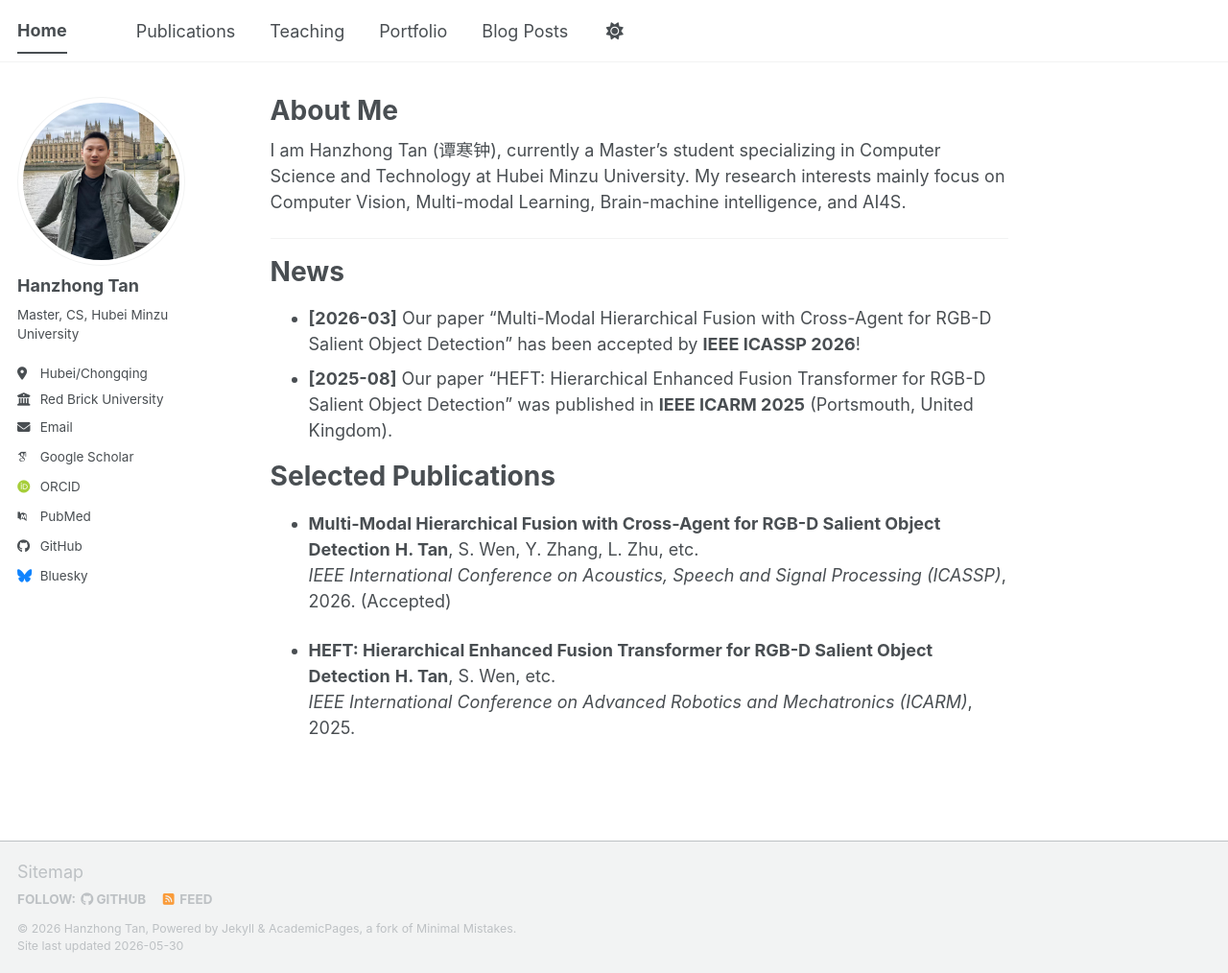
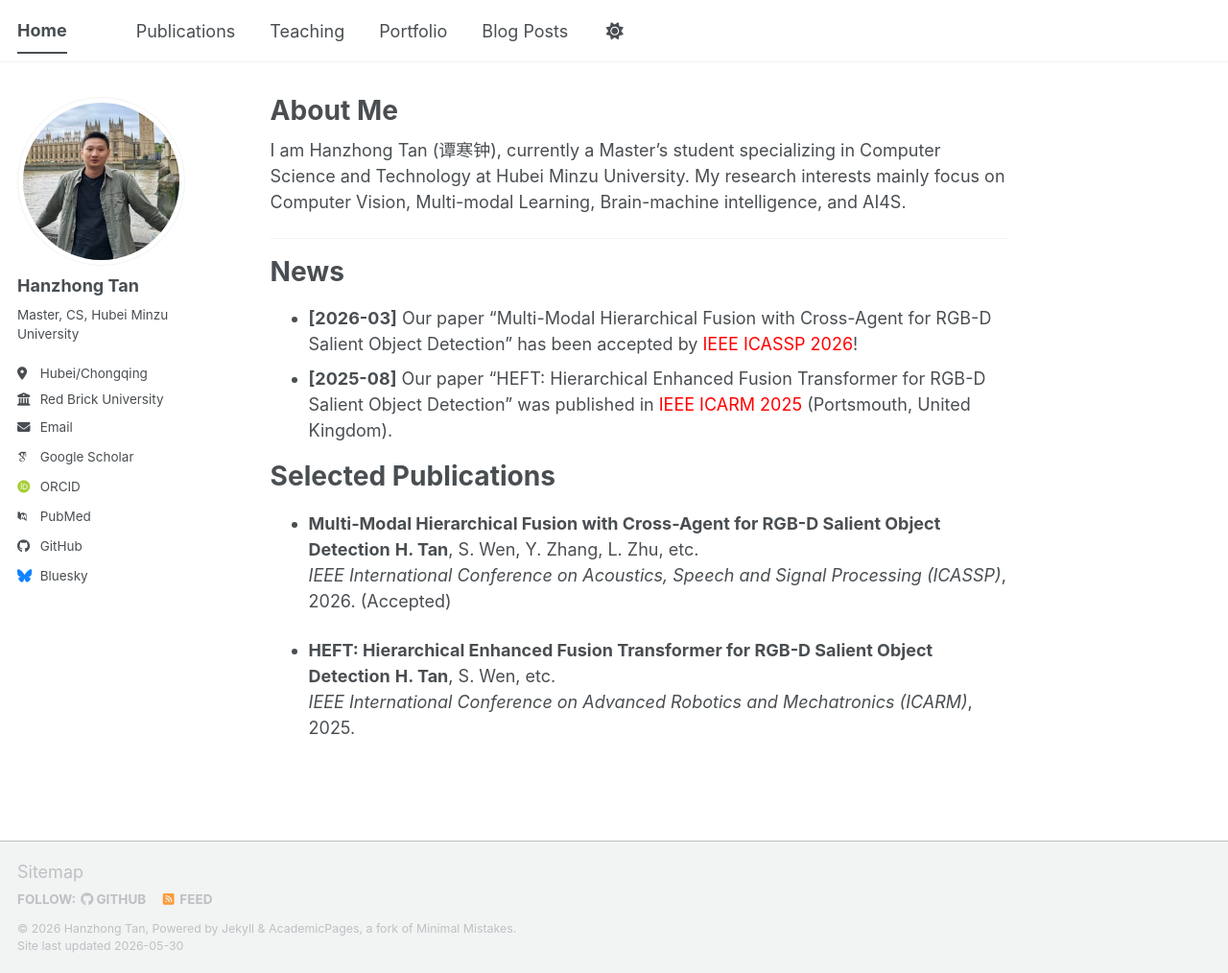
Before and after one commit to liangjiaxiaoqi/liangjiaxiaoqi.github.io, a Jekyll site: the page built from _pages/about.md, in a window 1280 px wide and 1014 px high. Shown: the whole window at 96% size. Built offline with Jekyll 4.4.1, drawn with Linux system fonts in a browser that asks for light colours; some web fonts are replaced; a script bundle is joined from its source files by our own code; library files that are not in the unit come from our copies.

Commit message:
Update about.md

```diff
--- a/_pages/about.md
+++ b/_pages/about.md
@@ -13,8 +13,8 @@
 
 News
 ======
-* **[2026-03]** Our paper "Multi-Modal Hierarchical Fusion with Cross-Agent for RGB-D Salient Object Detection" has been accepted by **IEEE ICASSP 2026**!
-* **[2025-08]** Our paper "HEFT: Hierarchical Enhanced Fusion Transformer for RGB-D Salient Object Detection" was published in **IEEE ICARM 2025** (Portsmouth, United Kingdom).
+* **[2026-03]** Our paper "Multi-Modal Hierarchical Fusion with Cross-Agent for RGB-D Salient Object Detection" has been accepted by <font color="red">IEEE ICASSP 2026</font>!
+* **[2025-08]** Our paper "HEFT: Hierarchical Enhanced Fusion Transformer for RGB-D Salient Object Detection" was published in <font color="red">IEEE ICARM 2025</font> (Portsmouth, United Kingdom).
 
 <!--  这是注释
 Research Interests
```
